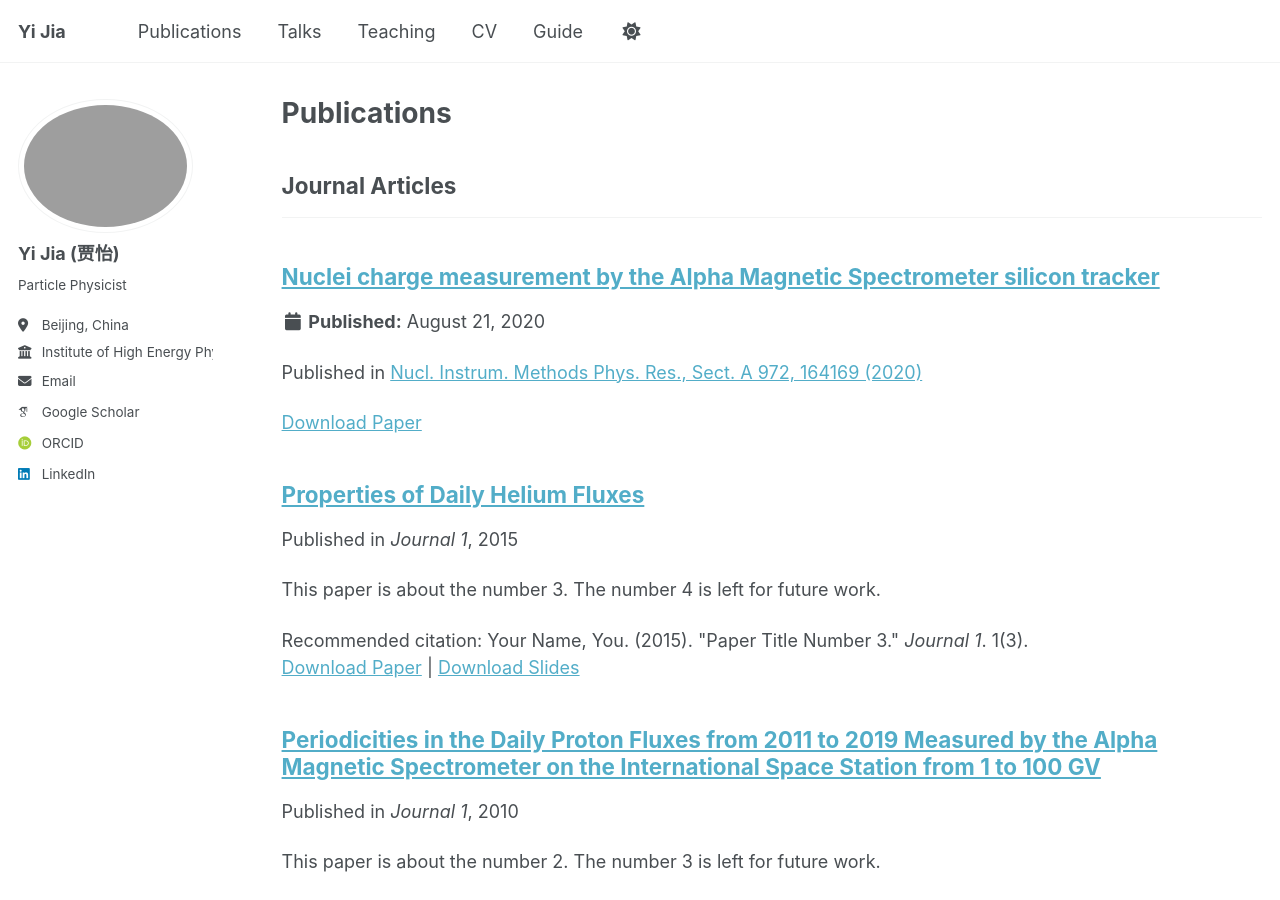
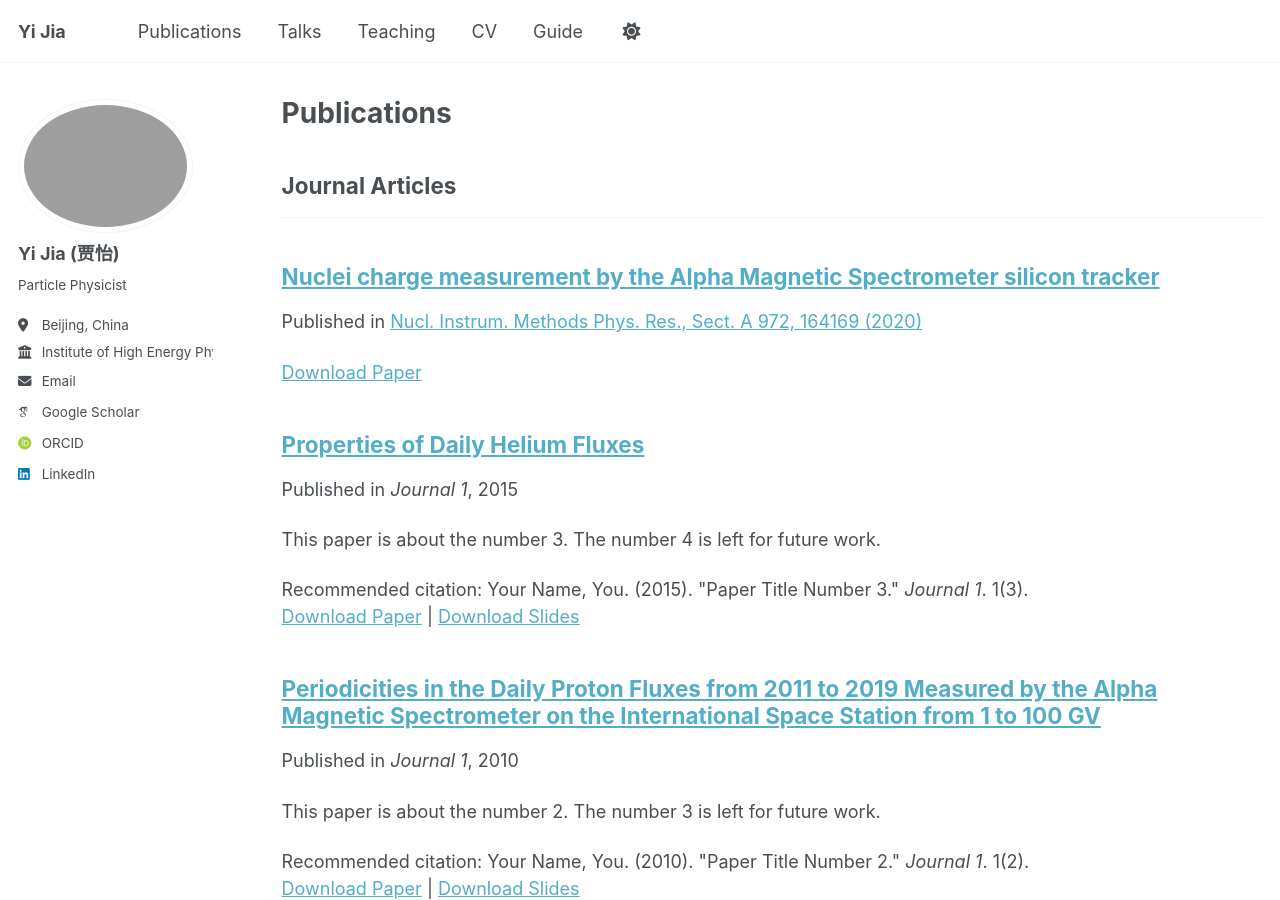
Before and after one commit to yijia-hep/yijia-hep, a Jekyll site: the page built from _pages/publications.html, in a window 1280 px wide and 900 px high. Built offline with Jekyll 4.4.1, drawn with Linux system fonts in a browser that asks for light colours; some web fonts are replaced.

Commit message:
no messega

```diff
--- a/_includes/archive-single.html
+++ b/_includes/archive-single.html
@@ -42,7 +42,7 @@
           <p> {{ post.type }}, <i>{{ post.venue }}</i>, {{ post.date | default: "1900-01-01" | date: "%Y" }} </p>
         {% elsif post.collection == 'publications' and post.venue %}
           <p>Published in <i>{{ post.venue }}</i>, {{ post.date | default: "1900-01-01" | date: "%Y" }} </p>
-        {% elsif post.date %}
+        {% elsif post.date and post.collection != 'publications' %}
          <p class="page__date"><strong><i class="fa fa-fw fa-calendar" aria-hidden="true"></i> {{ site.data.ui-text[site.locale].date_label | default: "Published:" }}</strong> <time datetime="{{ post.date | default: "1900-01-01" | date_to_xmlschema }}">{{ post.date | default: "1900-01-01" | date: "%B %d, %Y" }}</time></p>
         {% endif %}
 
```
